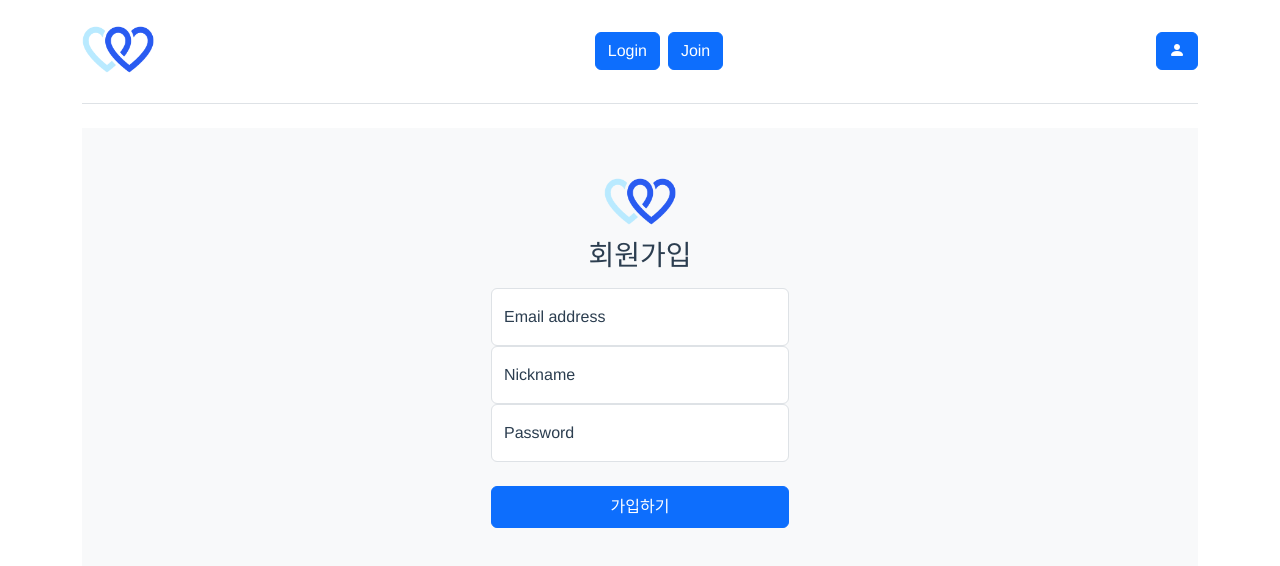
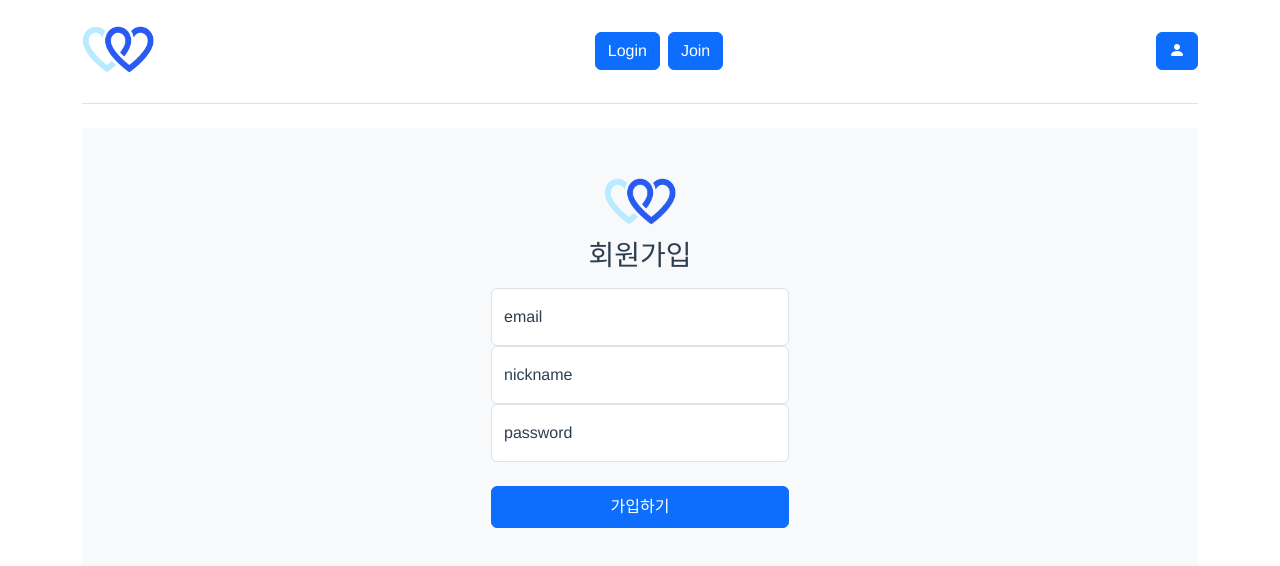
Before and after one commit to vhcizh/joayo, a Vue app: page /join in a window 1280 px wide. Shown: the top 566 px of the page. Built offline with nearby package versions, Linux system fonts and the light colour scheme.

Commit message:
회원가입 검증 및 예외처리

```diff
--- a/package.json
+++ b/package.json
@@ -3,7 +3,7 @@
   "version": "0.1.0",
   "private": true,
   "scripts": {
-    "serve": "vue-cli-service serve",
+    "serve": "vue-cli-service serve --port 3000",
     "build": "vue-cli-service build",
     "lint": "vue-cli-service lint"
   },
--- a/src/views/JoinView.vue
+++ b/src/views/JoinView.vue
@@ -2,24 +2,45 @@
   <div class="container">
     <div class="d-flex align-items-center py-4 bg-body-tertiary">
       <main class="form-signin w-100 m-auto">
-        <form>
+        <form @submit.prevent="join">
           <Logo/>
           <h1 class="h3 mb-3 fw-normal">회원가입</h1>
 
           <div class="form-floating">
-            <input type="email" class="form-control" id="floatingInput" placeholder="name@example.com">
-            <label for="floatingInput">Email address</label>
+              <input type="email"
+                    class="form-control"
+                       id="join-email"
+              placeholder="email"
+                  v-model=formData.email
+                  @focus="clearError"
+                  required>
+              <label for="join-email">email</label>
           </div>
+
           <div class="form-floating">
-            <input type="email" class="form-control" id="floatingInputNickName" placeholder="nickname">
-            <label for="floatingInput">Nickname</label>
+              <input type="text"
+                    class="form-control"
+                       id="join-nickname"
+              placeholder="nickname"
+                  v-model=formData.nickname
+                  @focus="clearError"
+                  required>
+              <label for="join-nickname">nickname</label>
           </div>
+
           <div class="form-floating">
-            <input type="password" class="form-control" id="floatingPassword" placeholder="Password">
-            <label for="floatingPassword">Password</label>
+              <input type="password"
+                    class="form-control"
+                       id="join-password"
+              placeholder="password"
+                  v-model=formData.password
+                  @focus="clearError"
+                  required>
+              <label for="join-password">password</label>
           </div>
-          <div class="m-auto">
 
+          <div class="m-auto" id="error">
+            <p v-if="errorMessage" class="text-danger"> {{ errorMessage }} </p>
           </div>
           <button class="btn btn-primary w-100 py-2 mt-4" type="submit">가입하기</button>
         </form>
@@ -30,11 +51,58 @@
 
 <script>
 import Logo from '@/components/Logo.vue'
+import axios from 'axios';
 
 export default {
   components: {
-    Logo
+    Logo,
+  },
+  data() {
+    return {
+      formData: {
+        email:null,
+        nickname:'',
+        password:''
+      },
+      errorMessage:''
+    }
+  },
+  methods: {
+    join() {
+      if (this.validateNickname() && this.validatePassword()) {
+        axios.post('/api/members', this.formData)
+                  .then(()=>{
+                      alert('가입되었습니다.')
+                      this.$router.push(`/login`);
+                  })
+                  .catch(e => {
+                    this.errorMessage = e.response.data;
+                  });
+       }
+    },
+    clearError() {
+      this.errorMessage='';
+    },
+    validateNickname() {
+      const nicknamePattern = /^[a-zA-Z0-9가-힣]{2,}$/;
+      if (nicknamePattern.test(this.formData.nickname)) {
+        return true;
+      } else {
+        this.errorMessage = '닉네임은 한글, 영문, 숫자로 이루어져야 하며 2글자 이상이어야 합니다.';
+        return false;
+      }
+    },
+    validatePassword() {
+      const passwordPattern = /^(?=.*[a-zA-Z])(?=.*\d).{8,}$/;
+      if (passwordPattern.test(this.formData.password)) {
+        return true;
+      } else {
+        this.errorMessage = '비밀번호는 영문 소문자 또는 대문자와 숫자를 포함하여 8글자 이상이어야 합니다.';
+        return false;
+      }
+    }
   }
+
 }
 </script>
 
--- a/src/views/LoginView.vue
+++ b/src/views/LoginView.vue
@@ -7,12 +7,25 @@
           <h1 class="h3 mb-3 fw-normal">로그인</h1>
 
           <div class="form-floating">
-            <input type="email" class="form-control" id="floatingInput" placeholder="name@example.com">
-            <label for="floatingInput">Email address</label>
+              <input type="email"
+                    class="form-control"
+                       id="login-email"
+              placeholder="email"
+                  v-model=formData.email
+                  @focus="clearError"
+                  required>
+              <label for="login-email">email</label>
           </div>
+
           <div class="form-floating">
-            <input type="password" class="form-control" id="floatingPassword" placeholder="Password">
-            <label for="floatingPassword">Password</label>
+              <input type="password"
+                    class="form-control"
+                       id="login-password"
+              placeholder="password"
+                  v-model=formData.password
+                  @focus="clearError"
+                  required>
+              <label for="login-password">password</label>
           </div>
           <button class="btn btn-primary w-100 py-2 mt-4" type="submit">로그인</button>
         </form>
@@ -23,10 +36,36 @@
 
 <script>
 import Logo from '@/components/Logo.vue'
+import axios from 'axios'
 
 export default {
   components: {
-    Logo
+    Logo,
+  },
+  data() {
+    return {
+      formData: {
+        email:'',
+        password:''
+      },
+      errorMessage:''
+    }
+  },
+  methods: {
+    join() {
+      if (this.validateNickname() && this.validatePassword()) {
+        axios.get('', this.formData)
+                  .then(()=>{
+                      this.$router.push(`/`);
+                  })
+                  .catch(e => {
+                    this.errorMessage = e.response.data;
+                  });
+       }
+    },
+    clearError() {
+      this.errorMessage='';
+    }
   }
 }
 </script>
```
